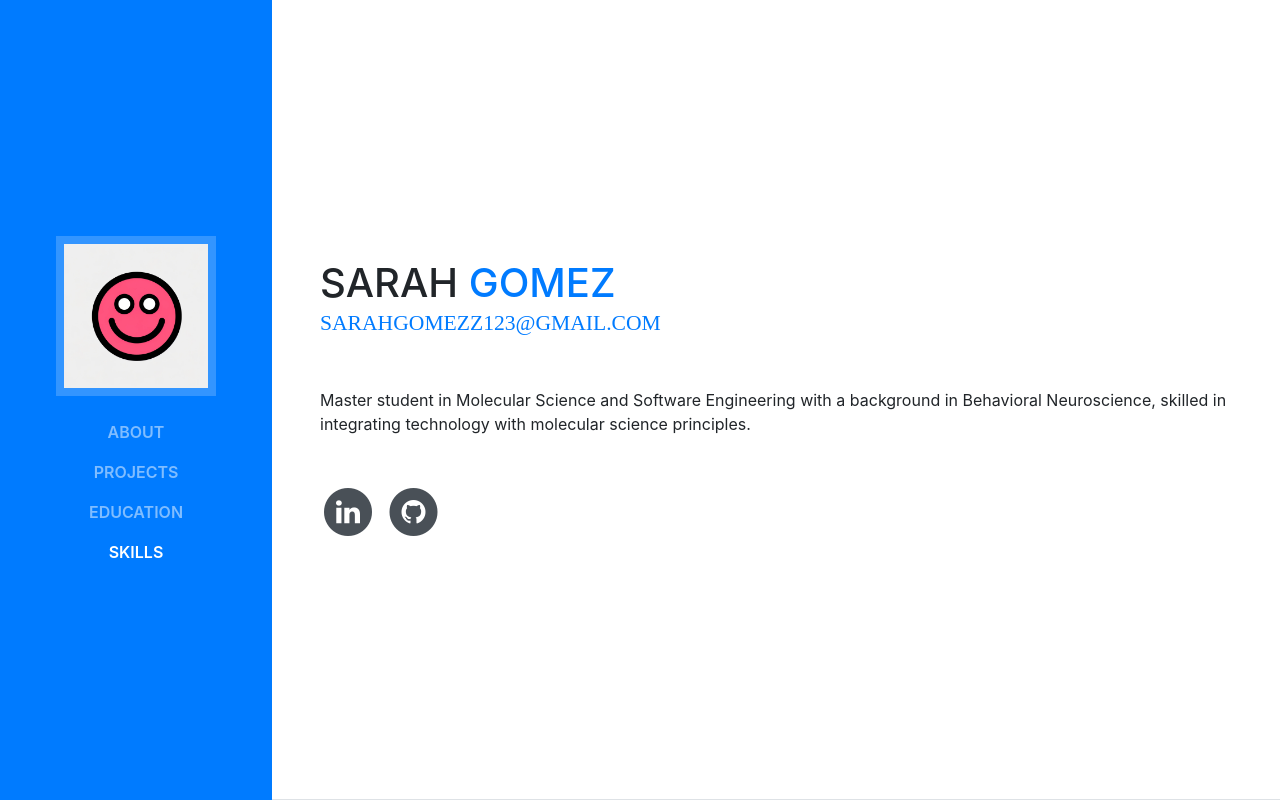
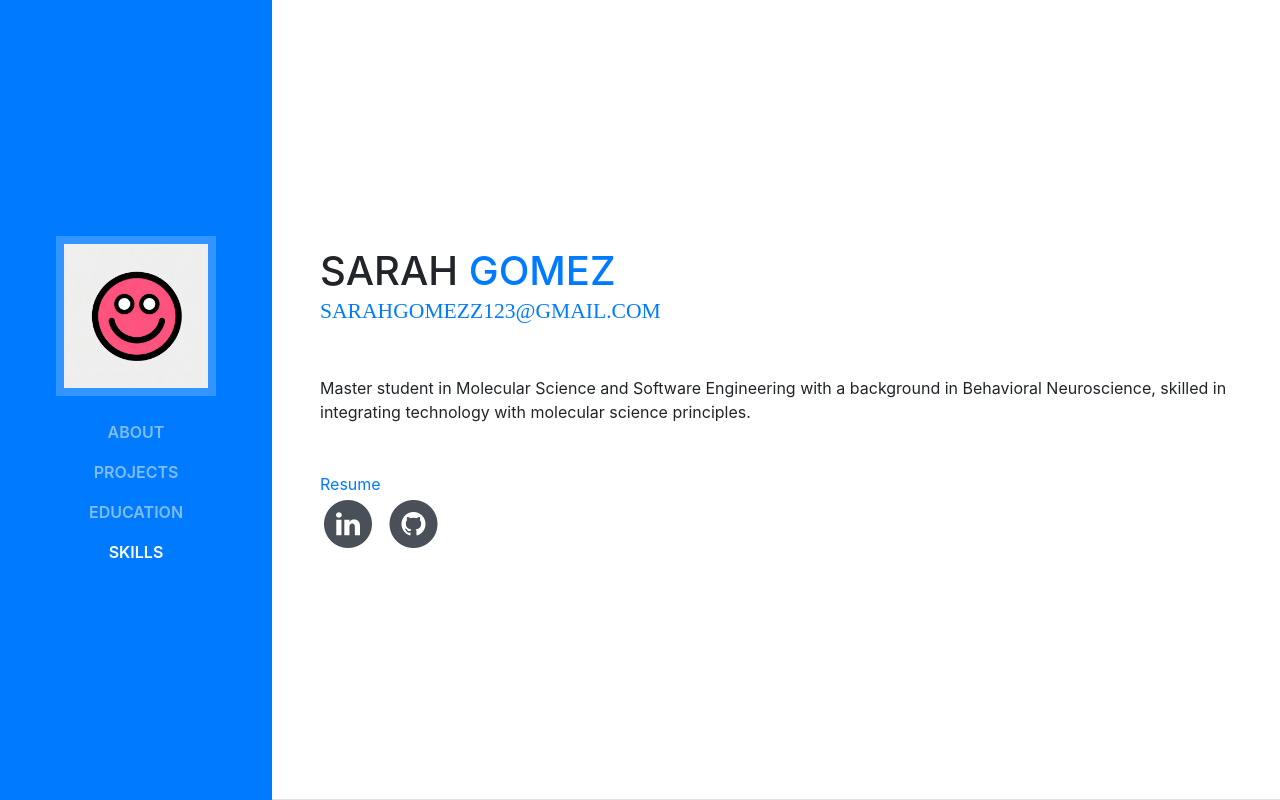
Before and after one commit to sneurog/sarahgomez.github.io, a website with bundled scripts: page index.html in a window 1280 px wide. Shown: the top 800 px of the page. Built offline with nearby package versions, Linux system fonts and the light colour scheme; a web font is replaced by a local one.

Commit message:
modified portfolio script

```diff
--- a/index.html
+++ b/index.html
@@ -65,6 +65,7 @@
             <a href="mailto:name@email.com">sarahgomezz123@gmail.com</a>
           </div>
           <p class="mb-5">Master student in Molecular Science and Software Engineering with a background in Behavioral Neuroscience, skilled in integrating technology with molecular science principles.</p>
+          <a href="pdf/Sarah Gomez_Resume.pdf.pdf" class="resume-button" download>Resume</a>
           <ul class="list-inline list-social-icons mb-0">
             <li class="list-inline-item">
                 <a href="https://www.linkedin.com/in/sarah-gomez-55b68220b">
```
